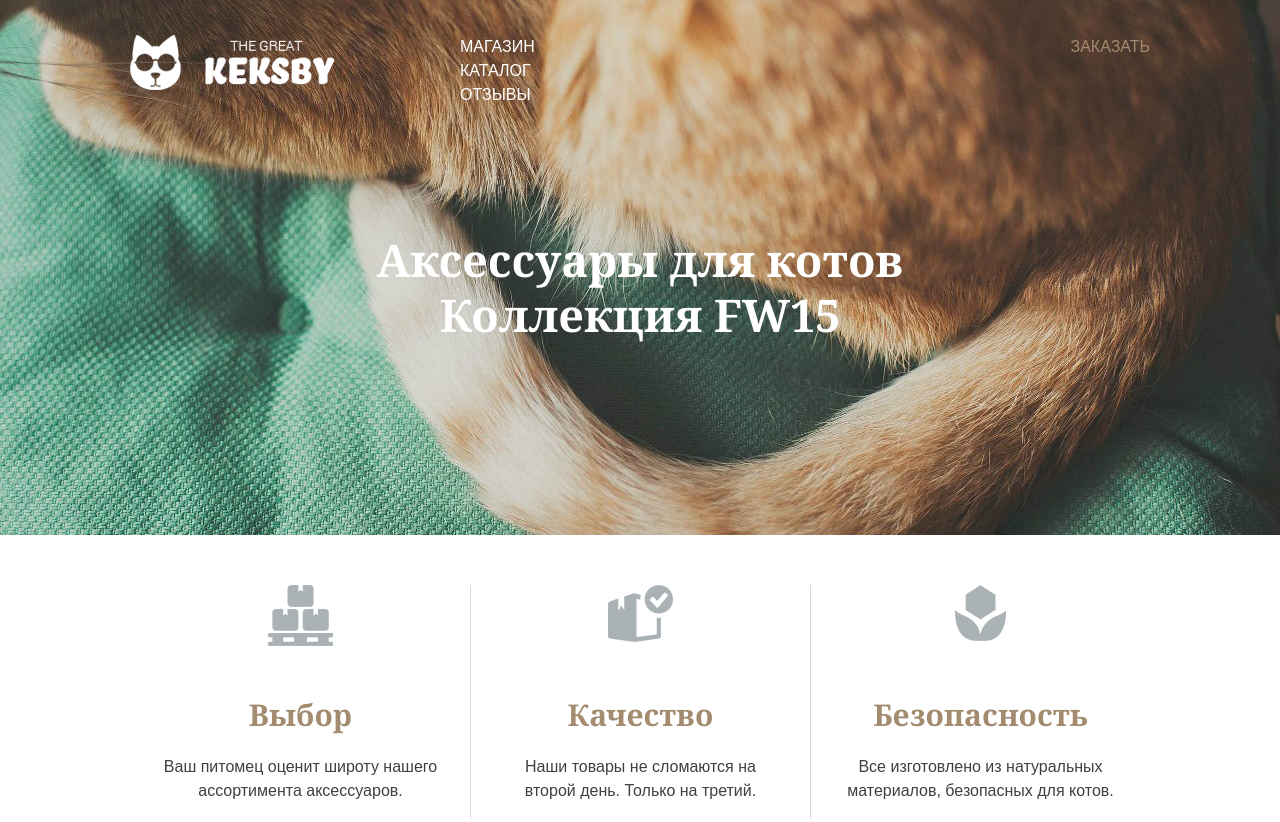
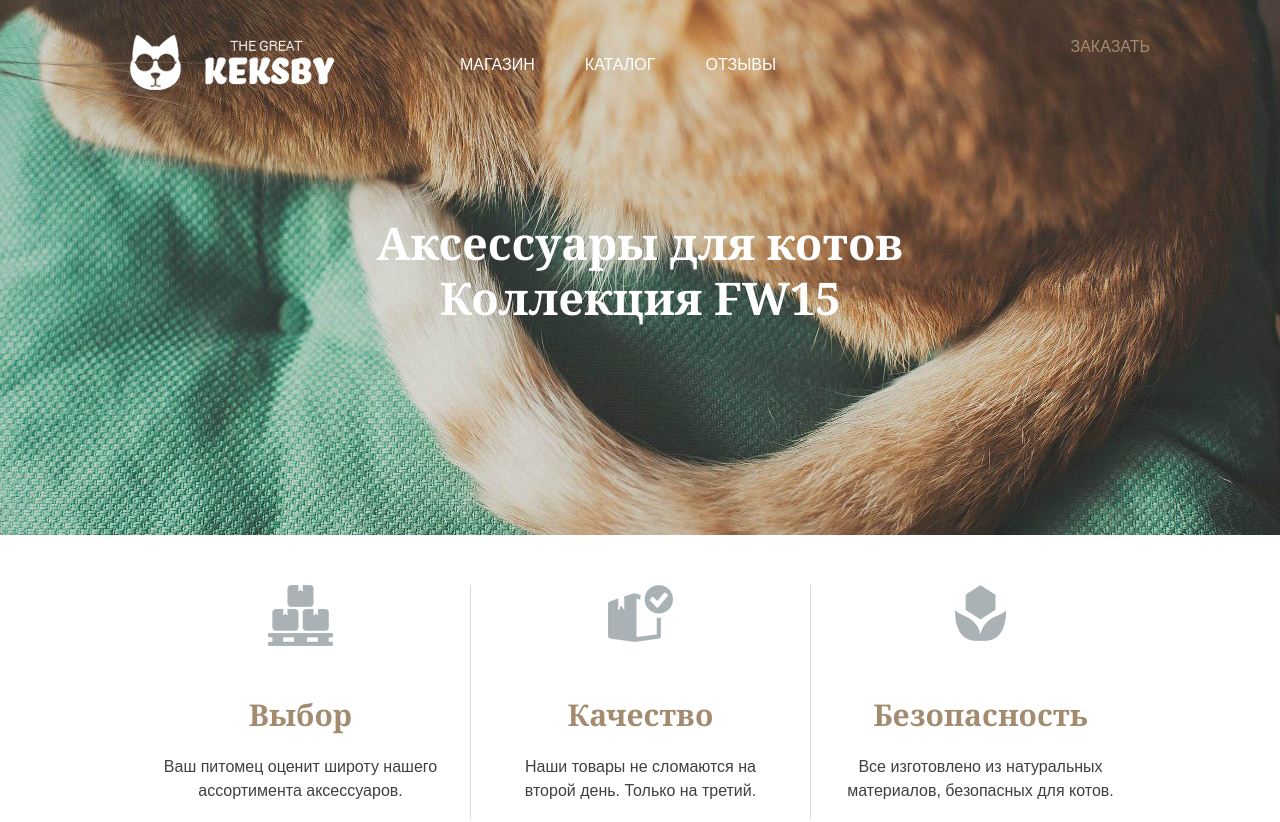
Before and after one commit to nsaprykina/keksby, a plain HTML site: page index.html in a window 1280 px wide. Shown: the top 822 px of the page. Drawn offline with Linux system fonts and the light colour scheme.

Commit message:
Исправление меню навигации

```diff
--- a/css/style.css
+++ b/css/style.css
@@ -56,6 +56,16 @@ body {
   padding: 0;
   margin-left: 125px
   ;
+}
+
+.main-nav li {
+  float: left;
+  margin-top: 18px;
+  margin-right: 50px;
+}
+
+.main-nav li:last-child {
+  margin-right: 0;
 }
 
 .main-nav a {
--- a/index.html
+++ b/index.html
@@ -12,7 +12,7 @@
           <div class="header-logo">
             <img src="img/logo.png" alt="The Great Keksby" width="205" height="55">
           </div>
-          <ul class="main-nav">
+          <ul class="main-nav clearfix">
             <li><a href="#">Магазин</a></li>
             <li><a href="#">Каталог</a></li>
             <li><a href="#">Отзывы</a></li>
```
